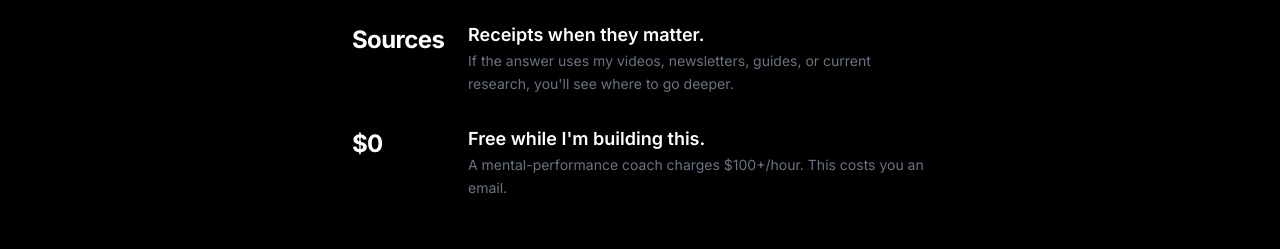
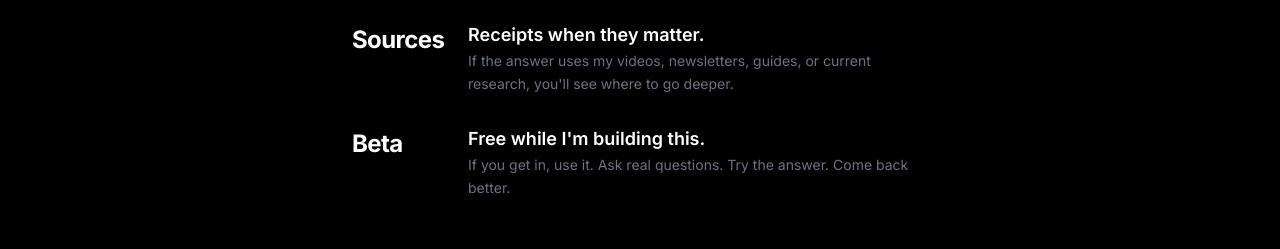
Before and after one commit to ebb95-cpu/ask-elijah, a Next.js app: page / in a window 1280 px wide. Shown: the part 1420-1669 px from the top of the page. Built offline with nearby package versions, Linux system fonts and the light colour scheme; no server answers.

Commit message:
Reframe beta access copy

```diff
--- a/app/page.tsx
+++ b/app/page.tsx
@@ -946,7 +946,7 @@ export default function HomePage() {
       </section>
 
       {/* Grand Slam Offer stack — what you actually get, framed by Hormozi's
-          value equation (reduce time delay, stack outcomes, anchor price).
+          value equation (reduce time delay, stack outcomes, raise perceived likelihood).
           Kept in Elijah's voice: short sentences, no fluff, first-person. */}
       <section className="bg-black px-5 py-16 border-t border-gray-900">
         <div className="max-w-xl mx-auto">
@@ -986,10 +986,10 @@ export default function HomePage() {
             </div>
 
             <div className="flex items-start gap-5">
-              <span className="text-white text-2xl font-bold tracking-tight w-24 shrink-0">$0</span>
+              <span className="text-white text-2xl font-bold tracking-tight w-24 shrink-0">Beta</span>
               <div>
                 <p className="text-white text-lg font-semibold leading-tight mb-1">Free while I&apos;m building this.</p>
-                <p className="text-gray-500 text-sm leading-relaxed">A mental-performance coach charges $100+/hour. This costs you an email.</p>
+                <p className="text-gray-500 text-sm leading-relaxed">If you get in, use it. Ask real questions. Try the answer. Come back better.</p>
               </div>
             </div>
           </div>
```
